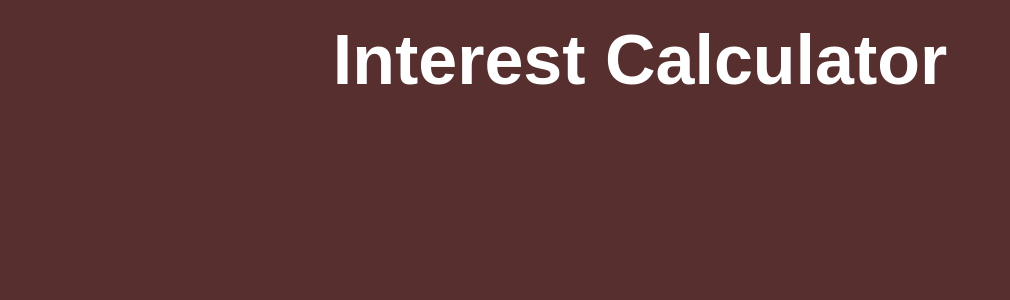
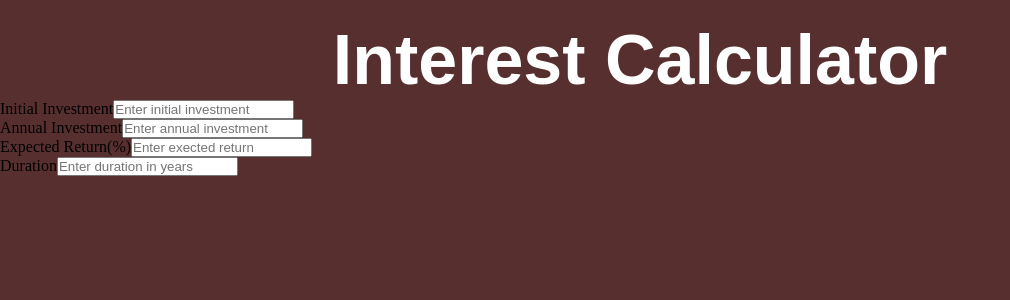
Before and after one commit to SebastianBadillo/interest-calculator, an Angular app: page / in a window 1280 px wide. Shown: the top 300 px of the page, without its empty margins (0-1010 px from the left). Built offline with nearby package versions, Linux system fonts and the light colour scheme.

Commit message:
form initializated

```diff
--- a/src/app/app.component.html
+++ b/src/app/app.component.html
@@ -1,7 +1,8 @@
-<section>
-  <header>
-    <h1>Interest Calculator</h1>
-  </header>
-</section>
-<section></section>
+<header>
+  <h1>Interest Calculator</h1>
+</header>
+<main>
+  <section><app-interest-form></app-interest-form></section>
+</main>
+
 <router-outlet />
--- a/src/app/app.component.ts
+++ b/src/app/app.component.ts
@@ -1,12 +1,13 @@
 import { Component } from '@angular/core';
 import { RouterOutlet } from '@angular/router';
+import { InterestFormComponent } from './components/interest-form/interest-form.component';
 
 @Component({
   selector: 'app-root',
   standalone: true,
-  imports: [RouterOutlet],
+  imports: [RouterOutlet, InterestFormComponent],
   templateUrl: './app.component.html',
-  styleUrl: './app.component.scss'
+  styleUrl: './app.component.scss',
 })
 export class AppComponent {
   title = '03-interest_calculator';
--- a/src/app/components/interest-form/interest-form.component.html
+++ b/src/app/components/interest-form/interest-form.component.html
@@ -1 +1,34 @@
-<p>interest-form works!</p>
+<form [formGroup]="interestForm">
+  <div>
+    <label for="initialInvestment">Initial Investment</label>
+    <input
+      type="number"
+      formControlName="initialInvestment"
+      placeholder="Enter initial investment"
+    />
+  </div>
+  <div>
+    <label for="annualInvestment">Annual Investment</label>
+    <input
+      type="number"
+      placeholder="Enter annual investment"
+      formControlName="annualInvestment"
+    />
+  </div>
+  <div>
+    <label for="">Expected Return(%)</label>
+    <input
+      type="number"
+      placeholder="Enter exected return"
+      formControlName="expectedReturn"
+    />
+  </div>
+  <div>
+    <label for="">Duration</label>
+    <input
+      type="number"
+      placeholder="Enter duration in years"
+      formControlName="duration"
+    />
+  </div>
+</form>
--- a/src/app/components/interest-form/interest-form.component.ts
+++ b/src/app/components/interest-form/interest-form.component.ts
@@ -1,12 +1,26 @@
 import { Component } from '@angular/core';
+import {
+  FormBuilder,
+  FormGroup,
+  FormsModule,
+  ReactiveFormsModule,
+} from '@angular/forms';
 
 @Component({
   selector: 'app-interest-form',
   standalone: true,
-  imports: [],
+  imports: [FormsModule, ReactiveFormsModule],
   templateUrl: './interest-form.component.html',
-  styleUrl: './interest-form.component.scss'
+  styleUrl: './interest-form.component.scss',
 })
 export class InterestFormComponent {
-
+  interestForm: FormGroup = new FormGroup({});
+  constructor(private formBuilder: FormBuilder) {
+    this.interestForm = this.formBuilder.group({
+      initialInvestment: [''],
+      annualInvestment: [''],
+      expectedReturn: [''],
+      duration: [''],
+    });
+  }
 }
```
